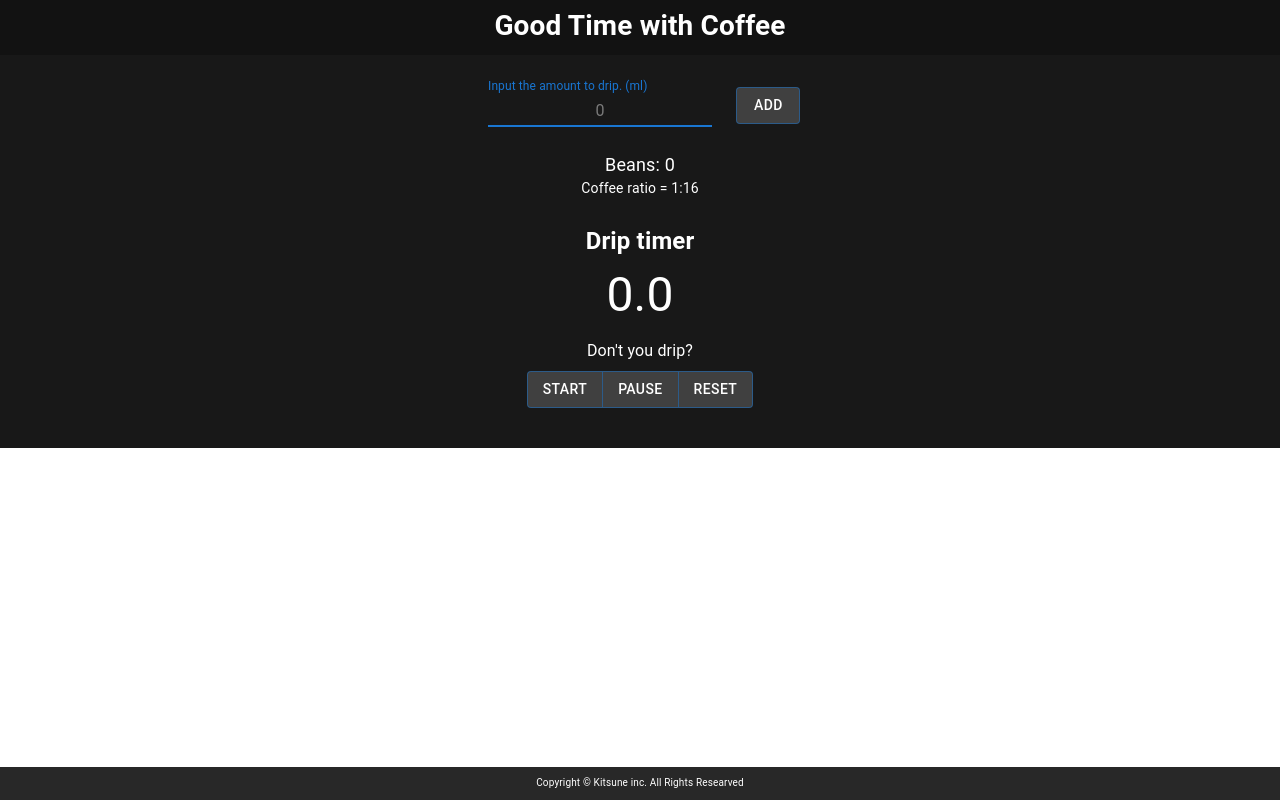
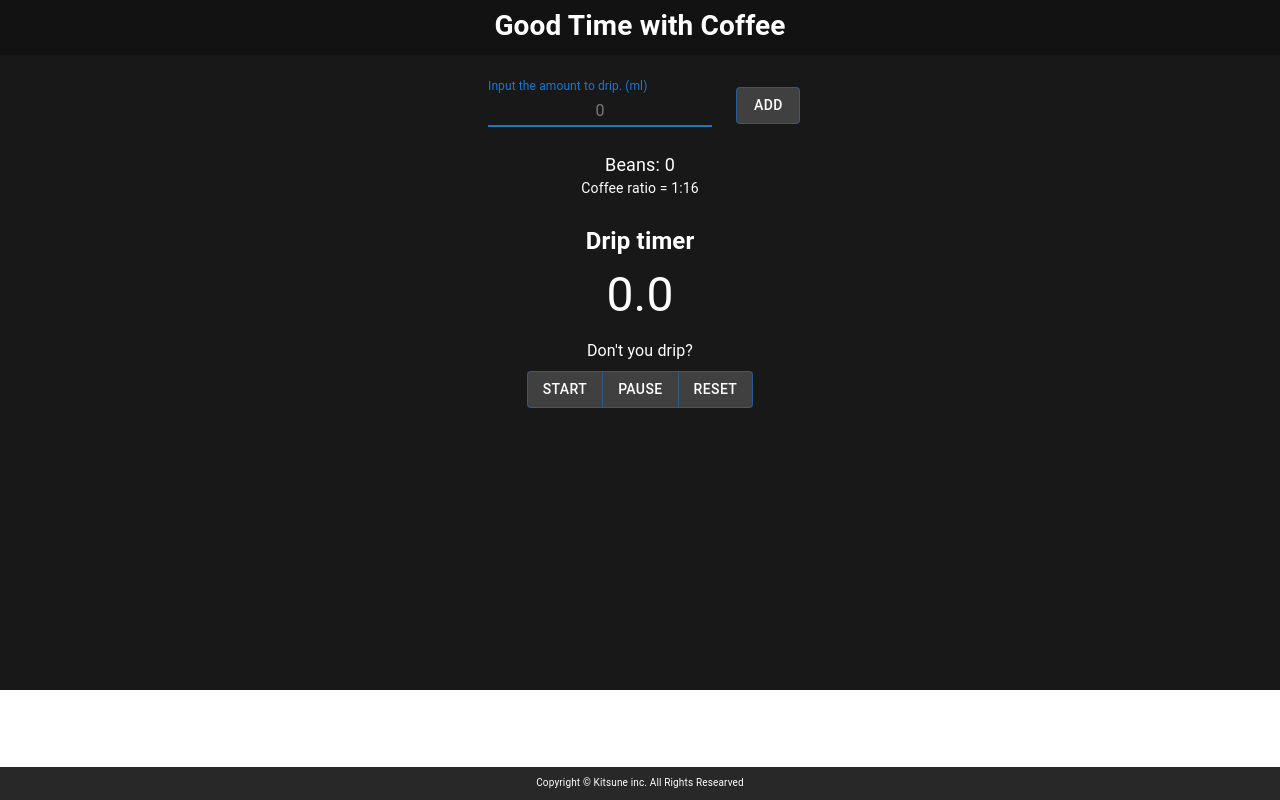
Before and after one commit to yk-mt12/good-time-with-coffee, a React (Create React App) app: page / in a window 1280 px wide. Built offline with nearby package versions, Linux system fonts and the light colour scheme.

Commit message:
edit body height

```diff
--- a/src/App.tsx
+++ b/src/App.tsx
@@ -20,7 +20,7 @@ function App() {
   return (
     <div className="App">
       <ThemeProvider theme={theme}>
-        <Typography alignItems="center" variant="body1" minWidth={350} m={0} pb={5}
+        <Typography alignItems="center" variant="body1" minWidth={350} minHeight={650} m={0} pb={5}
         style={{backgroundColor: "#181818", color: "#ffffff"}} >
           <Header />
           <Box display="flex" justify-content="center" alignItems="center">
```
